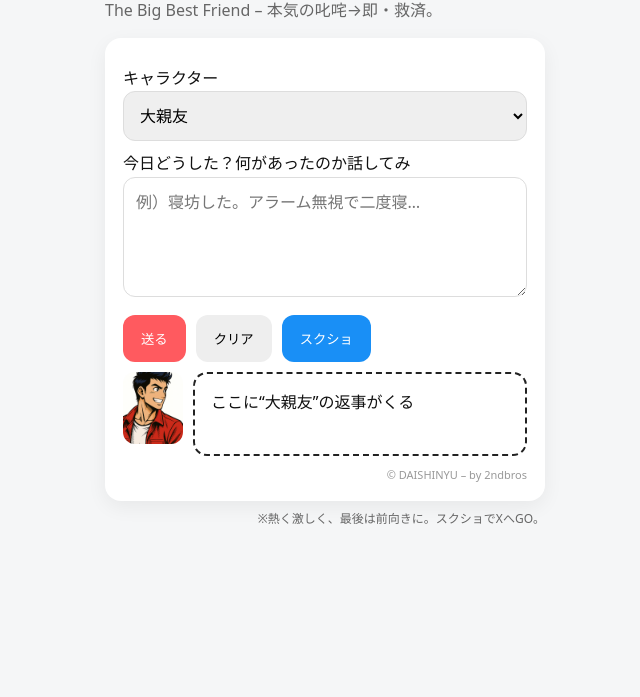
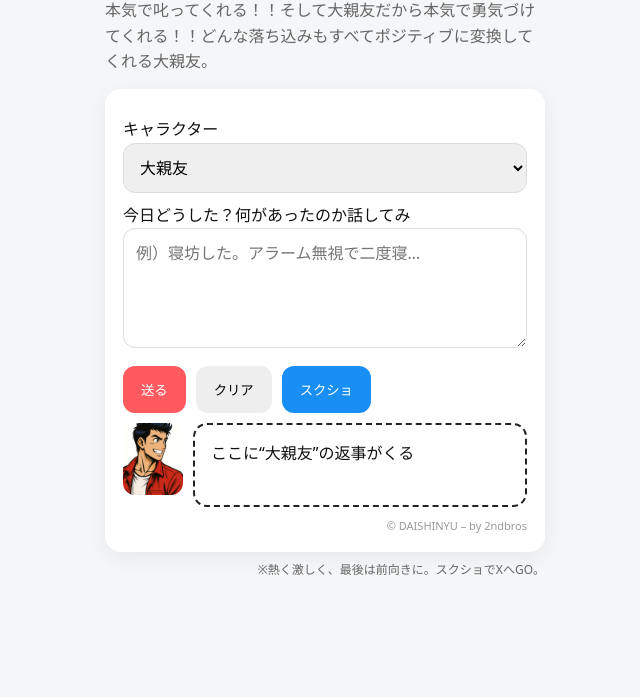
Before and after one commit to 2ndbro-spec/daishinyu, a website: page public/index.html in a window 1280 px wide. Shown: the part 103-800 px from the top of the page, without its empty margins (315-955 px from the left). Drawn offline with nearby package versions, Linux system fonts and the light colour scheme.

Commit message:
Update index.html

```diff
--- a/public/index.html
+++ b/public/index.html
@@ -40,7 +40,7 @@
 <body>
   <div id="wrap">
     <h1 class="h1">大親友</h1>
-    <p class="sub">The Big Best Friend – 本気の叱咤→即・救済。</p>
+    <p class="sub">本気で叱ってくれる！！そして大親友だから本気で勇気づけてくれる！！どんな落ち込みもすべてポジティブに変換してくれる大親友。</p>
 
     <!-- スクショ対象：ここに全UIを収める -->
     <div id="shot-area" class="card">
```
